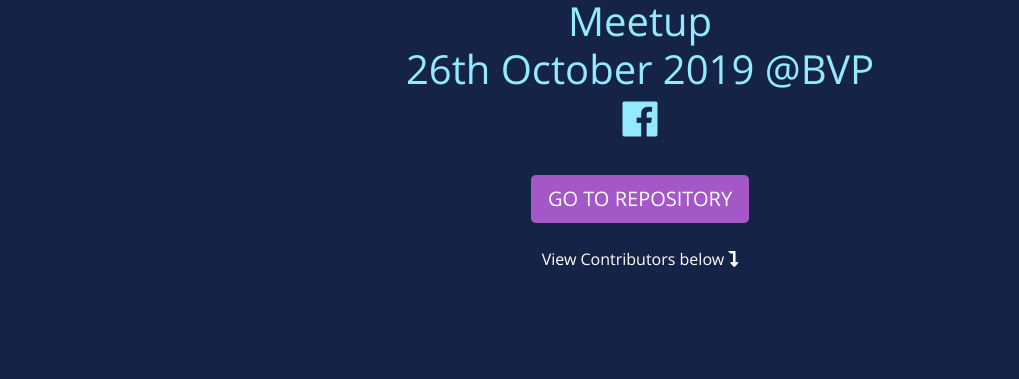
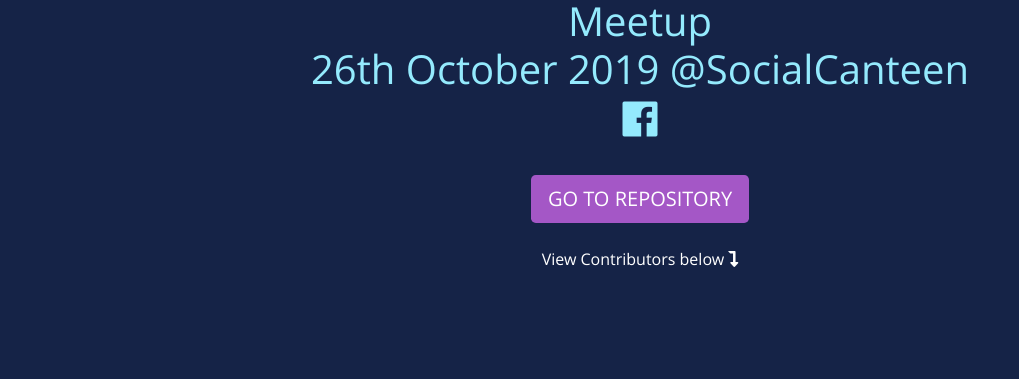
Before and after one commit to aanfaisal/hacktoberfest2019, a plain HTML site: page index.html in a window 1280 px wide. Shown: the part 418-797 px from the top of the page, without its empty margins (0-1019 px from the left). Drawn offline with nearby package versions, Linux system fonts and the light colour scheme.

Commit message:
socialcanteen

```diff
--- a/index.html
+++ b/index.html
@@ -50,7 +50,7 @@
                         src="./images/logo-hf19-full-10f3c000cea930c76acc1dedc516ea7118b95353220869a3051848e45ff1d656.svg">
                 </a>
 
-                <h1 class="cover-desc"">Meetup <br> 26th October 2019 @BVP<br>
+                <h1 class="cover-desc"">Meetup <br> 26th October 2019 @SocialCanteen<br>
                     <a href=" https://www.facebook.com/events/317705875478826/"> <i id="fb" class="fab fa-facebook">
                     </i></a>
                 </h1>
```
